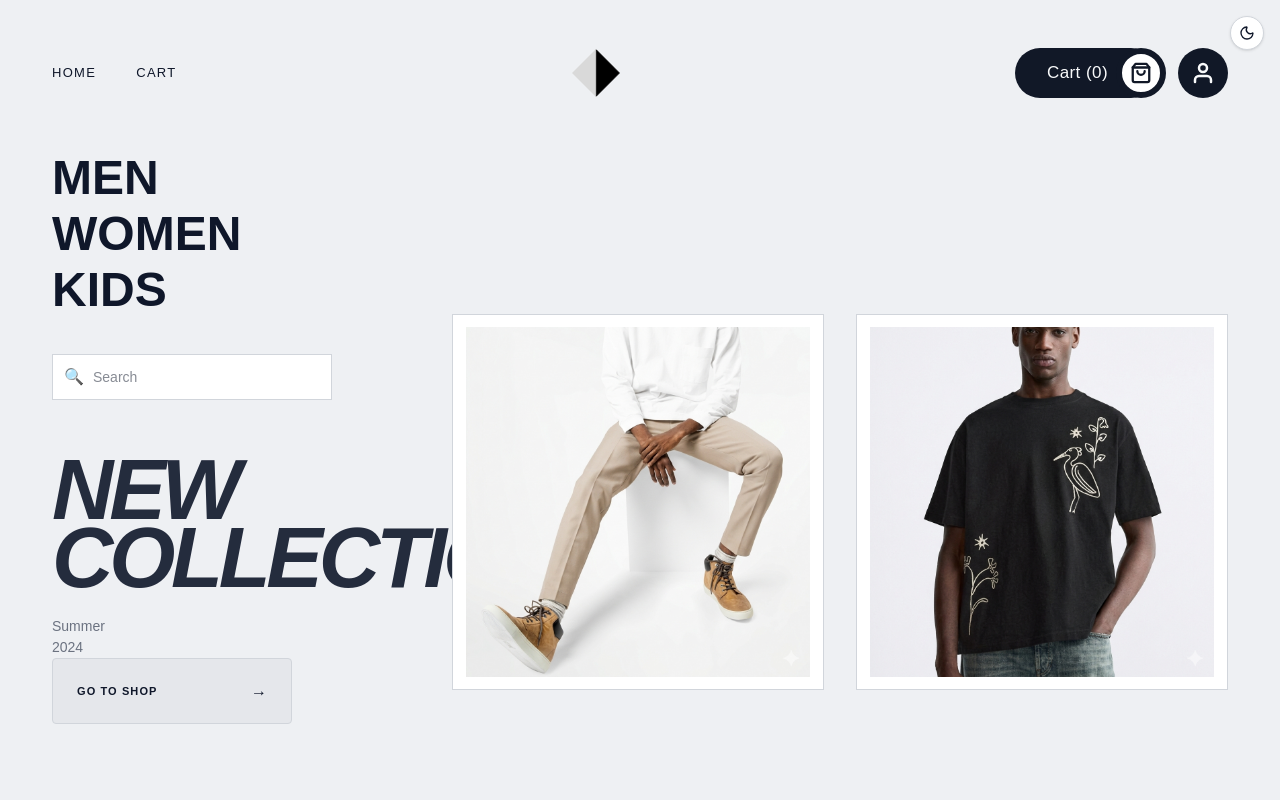
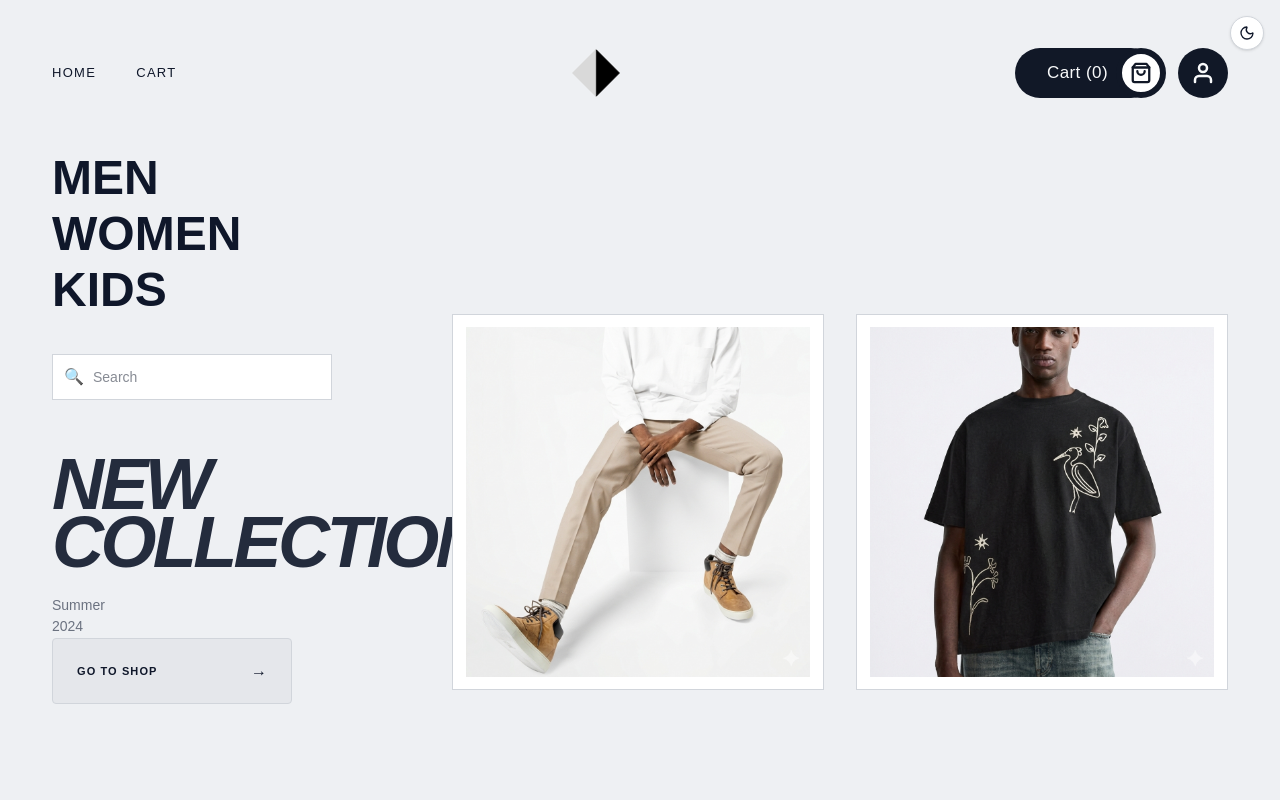
Before and after one commit to Emperor203/demodaypr, a Next.js app: page / in a window 1280 px wide. Shown: the top 800 px of the page. Built offline with nearby package versions, Linux system fonts and the light colour scheme; no server answers.

Commit message:
fix: prevent hero title overlap with product images

```diff
--- a/app/page.js
+++ b/app/page.js
@@ -41,7 +41,7 @@ export default function Home() {
               </div>
 
               <div className="pt-4">
-                <h1 className="text-[44px] font-black uppercase italic leading-[0.8] tracking-tighter opacity-90 sm:text-[64px] lg:text-[85px]">
+                <h1 className="max-w-[360px] text-[44px] font-black uppercase italic leading-[0.8] tracking-tighter opacity-90 sm:max-w-[430px] sm:text-[56px] lg:max-w-[500px] lg:text-[64px] xl:text-[72px]">
                   NEW <br /> COLLECTION
                 </h1>
 
```
